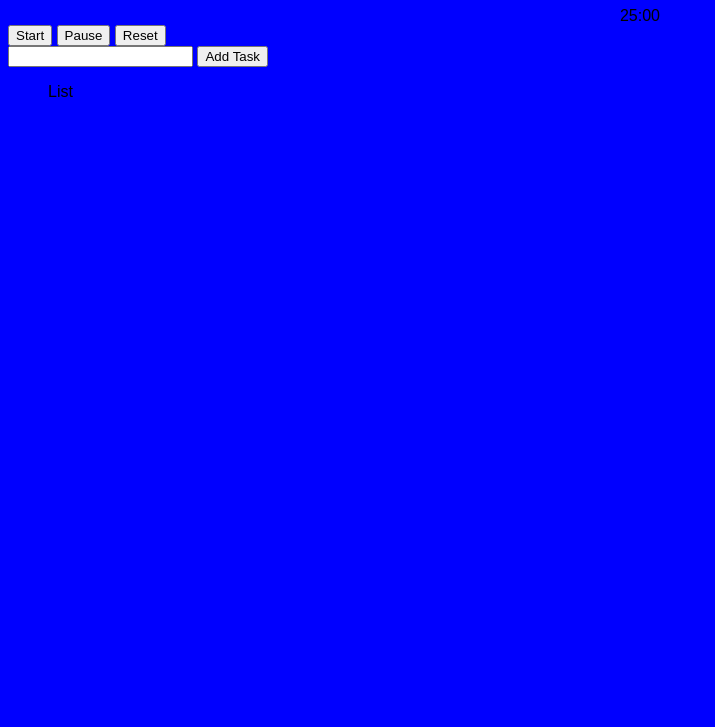
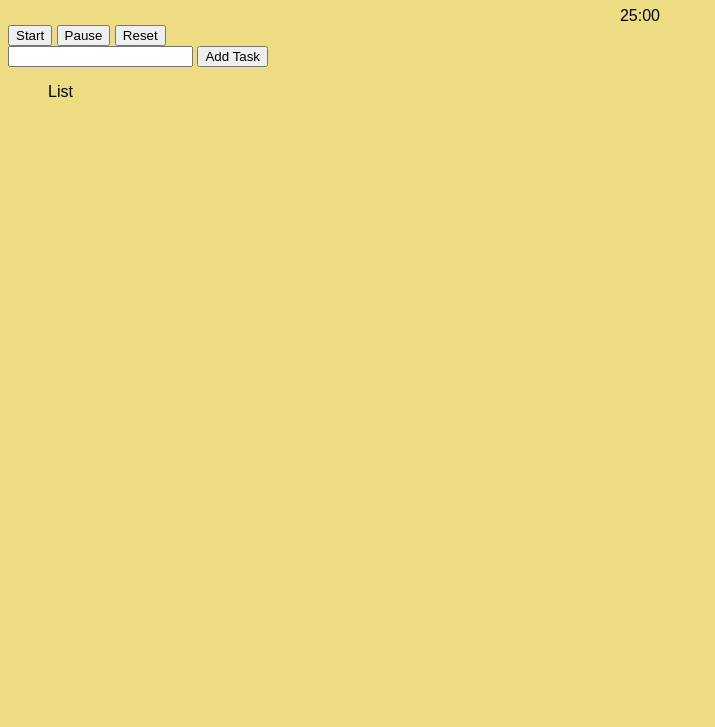
Before and after one commit to schlafen318/schlafen318.github.io, a plain HTML site: page index.html in a window 1280 px wide. Shown: the part 73-800 px from the top of the page, without its empty margins (0-715 px from the left). Drawn offline with Linux system fonts and the light colour scheme.

Commit message:
Update styles.css

```diff
--- a/styles.css
+++ b/styles.css
@@ -1,6 +1,6 @@
 body {
     font-family: Arial, sans-serif;
-    background-color: blue;
+    background-color: #EEDC82;
 }
 
 #timer {
```
